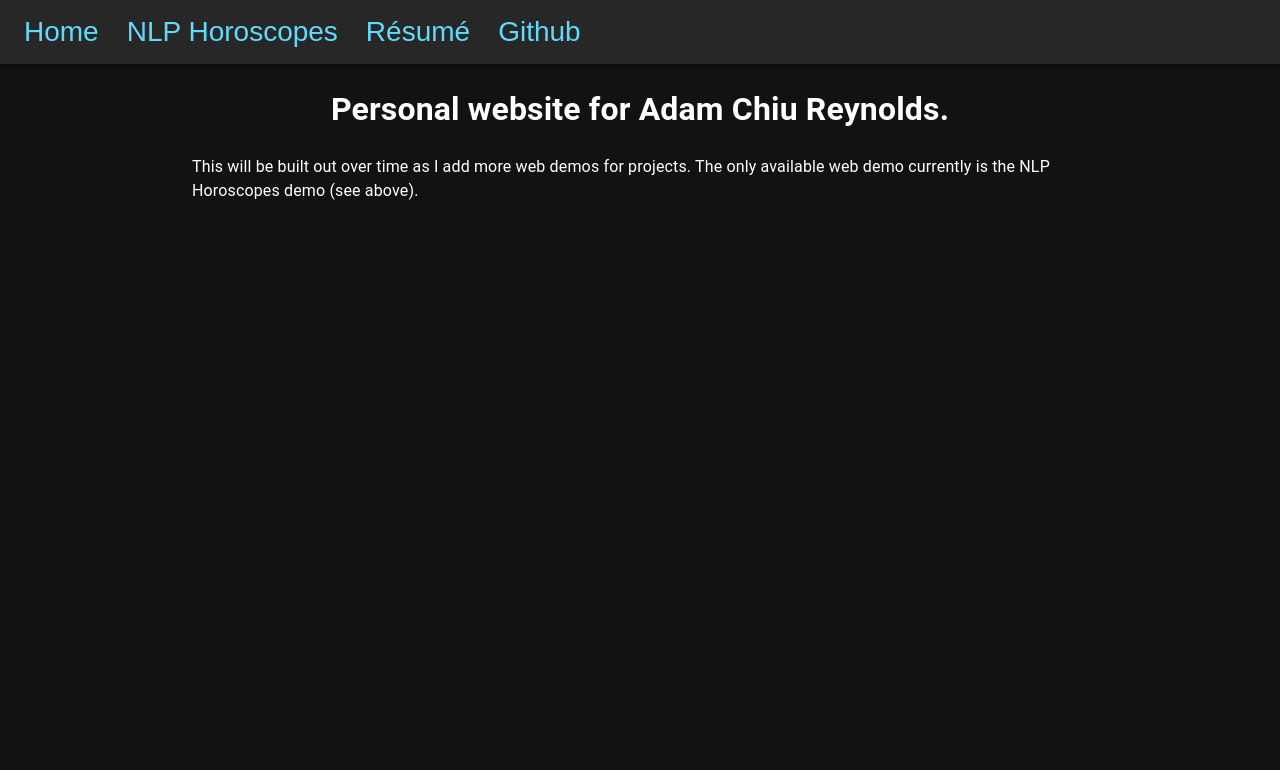
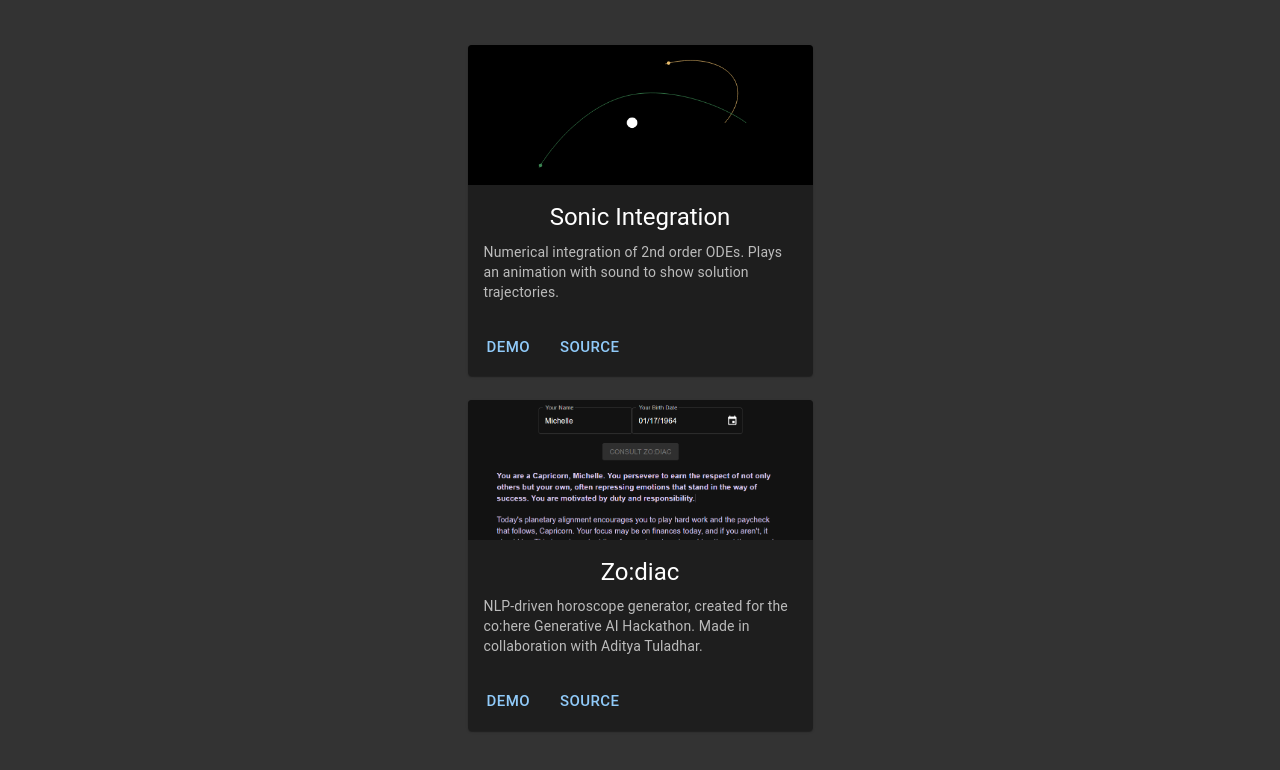
Before and after one commit to tarinyoom/tarinyoom.io, a React (Create React App) app: page / in a window 1280 px wide. Shown: the top 770 px of the page. Built offline with nearby package versions, Linux system fonts and the light colour scheme.

Commit message:
adds projects as cards

```diff
--- a/src/App.tsx
+++ b/src/App.tsx
@@ -5,12 +5,14 @@ import {
   RouterProvider,
 } from "react-router-dom";
 import './App.css';
-import Home from './pages/Home';
-import Zodiac from './pages/Zodiac';
+import Home from './Home';
 
 const darkTheme = createTheme({
   palette: {
-    mode: 'dark'
+    mode: 'dark',
+    background: {
+      default: "#333333"
+    }
   }
 });
 
@@ -18,10 +20,6 @@ const router = createBrowserRouter([
   {
     path: "/",
     element: <Home/>,
-  },
-  {
-    path: "/zodiac",
-    element: <Zodiac/>
   }
 ]);
 
--- /dev/null
+++ b/src/Home.tsx
@@ -0,0 +1,45 @@
+import ProjectCard from "./ProjectCard";
+import { Grid } from "@mui/material";
+import zodiac from './img/zodiac.png';
+import sonic from './img/sonic.png';
+
+function Home() {
+	return (
+	  <div className="App">
+
+		<Grid
+			container
+			spacing={3}
+			direction="column"
+			alignItems="center"
+			justifyContent="center"
+			style={{ minHeight: '100vh' }}
+			>
+
+			<Grid item />
+
+			<Grid item>
+				<ProjectCard
+					title="Sonic Integration"
+					img={sonic}
+					description="Numerical integration of 2nd order ODEs. Plays an animation with sound to show solution trajectories."
+					demo="https://ode.tarinyoom.io"
+					src="https://github.com/tarinyoom/ode-integrators" />
+			</Grid>
+
+			<Grid item>
+				<ProjectCard
+					title="Zo:diac"
+					img={zodiac}
+					description="NLP-driven horoscope generator, created for the co:here Generative AI Hackathon.
+					Made in collaboration with Aditya Tuladhar."
+					demo="https://zodiac.tarinyoom.io"
+					src="https://github.com/tarinyoom/zodiac" />
+			</Grid>
+			<Grid item />
+		</Grid>
+	  </div>
+	);
+  }
+
+export default Home;
--- a/src/Menu.tsx
+++ /dev/null
@@ -1,67 +0,0 @@
-import AppBar from '@mui/material/AppBar';
-import Box from '@mui/material/Box';
-import Toolbar from '@mui/material/Toolbar';
-import IconButton from '@mui/material/IconButton';
-import { NavLink } from 'react-router-dom';
-import MyResume from "./MyResume.pdf";
-
-function Menu() {
-	return (
-		<Box sx={{ flexGrow: 1 }}>
-          <AppBar position="static">
-            <Toolbar>
-
-            <NavLink to="/">
-                <IconButton
-                  size="large"
-                  edge="start"
-                  color="inherit"
-                  aria-label="menu"
-                  sx={{ mr: 2 }}
-                >
-                  Home
-                </IconButton>
-              </NavLink>
-
-              <NavLink to="/zodiac">
-                <IconButton
-                  size="large"
-                  edge="start"
-                  color="inherit"
-                  aria-label="menu"
-                  sx={{ mr: 2 }}
-                >
-                  NLP Horoscopes
-                </IconButton>
-              </NavLink>
-
-              <a href={MyResume} download="AdamChiuReynoldsResume">
-              <IconButton
-                  size="large"
-                  edge="start"
-                  color="inherit"
-                  aria-label="menu"
-                  sx={{ mr: 2 }}
-                >
-                  Résumé
-                </IconButton>
-              </a>
-
-              <a href="https://github.com/tarinyoom" target="_blank" rel="noreferrer">
-                <IconButton
-                  size="large"
-                  edge="start"
-                  color="inherit"
-                  aria-label="menu"
-                  sx={{ mr: 2 }}
-                >
-                  Github
-                </IconButton>
-              </a>
-            </Toolbar>
-          </AppBar>
-        </Box>
-	)
-}
-
-export default Menu;
--- /dev/null
+++ b/src/ProjectCard.tsx
@@ -0,0 +1,38 @@
+import * as React from 'react';
+import Card from '@mui/material/Card';
+import CardActions from '@mui/material/CardActions';
+import CardContent from '@mui/material/CardContent';
+import CardMedia from '@mui/material/CardMedia';
+import Button from '@mui/material/Button';
+import Typography from '@mui/material/Typography';
+
+export default function ProjectCard({title, img, description, demo, src}:
+  {title: string, img: string, description: string, demo: string, src: string}) {
+  return (
+    <Card sx={{ width: 345 }}>
+      <CardMedia
+        component="img"
+        height="140"
+        image={img}
+        alt={title}
+      />
+      <CardContent>
+        <Typography gutterBottom variant="h5" component="div">
+          {title}
+        </Typography>
+        <Typography variant="body2" color="text.secondary">
+          {description}
+        </Typography>
+      </CardContent>
+      <CardActions>
+        <a href={demo} target="_blank" rel="noopener noreferrer">
+          <Button size="large">Demo</Button>
+        </a>
+        <a href={src} target="_blank" rel="noopener noreferrer">
+          <Button size="large">Source</Button>
+        </a>
+
+      </CardActions>
+    </Card>
+  );
+}
--- a/src/pages/Home.tsx
+++ /dev/null
@@ -1,18 +0,0 @@
-import Menu from "../Menu";
-
-function Home() {
-	return (
-	  <div className="App">
-		<Menu />
-		<h1>
-			Personal website for Adam Chiu Reynolds.
-		</h1>
-		<p>
-			This will be built out over time as I add more web demos for projects.
-			The only available web demo currently is the NLP Horoscopes demo (see above).
-		</p>
-	  </div>
-	);
-  }
-
-export default Home;
--- a/src/pages/Zodiac.tsx
+++ /dev/null
@@ -1,25 +0,0 @@
-import Menu from "../Menu";
-
-function Zodiac() {
-	return (
-		<div className="App">
-			<Menu />
-			<h1>
-				Zo:diac: NLP-Generated Horoscopes
-			</h1>
-			<h4>
-				<a href="https://zodiac.tarinyoom.io/">Click here to try out the demo!</a>
-			</h4>
-			<p>
-				Zo:diac is an NLP-driven horoscope generator, created
-				for the <a href="https://lablab.ai/event/generative-ai-hackathon">co:here Generative AI Hackathon</a>.
-				You can use zo:diac to generate a horoscope based on your birthday, and then ask for follow-up advice based on
-				topics that you specify.<br />
-				Zo:diac uses a serverless backend hosted using <a href="https://workers.cloudflare.com/">Cloudflare</a>.
-				The frontend was written in <a href="https://create-react-app.dev/">React</a>. (<a href="https://github.com/tarinyoom/zodiac">repo</a>).
-			</p>
-		</div>
-	);
-}
-
-export default Zodiac;
```
Also changed, not shown: src/img/sonic.png (added), src/img/zodiac.png (added).
